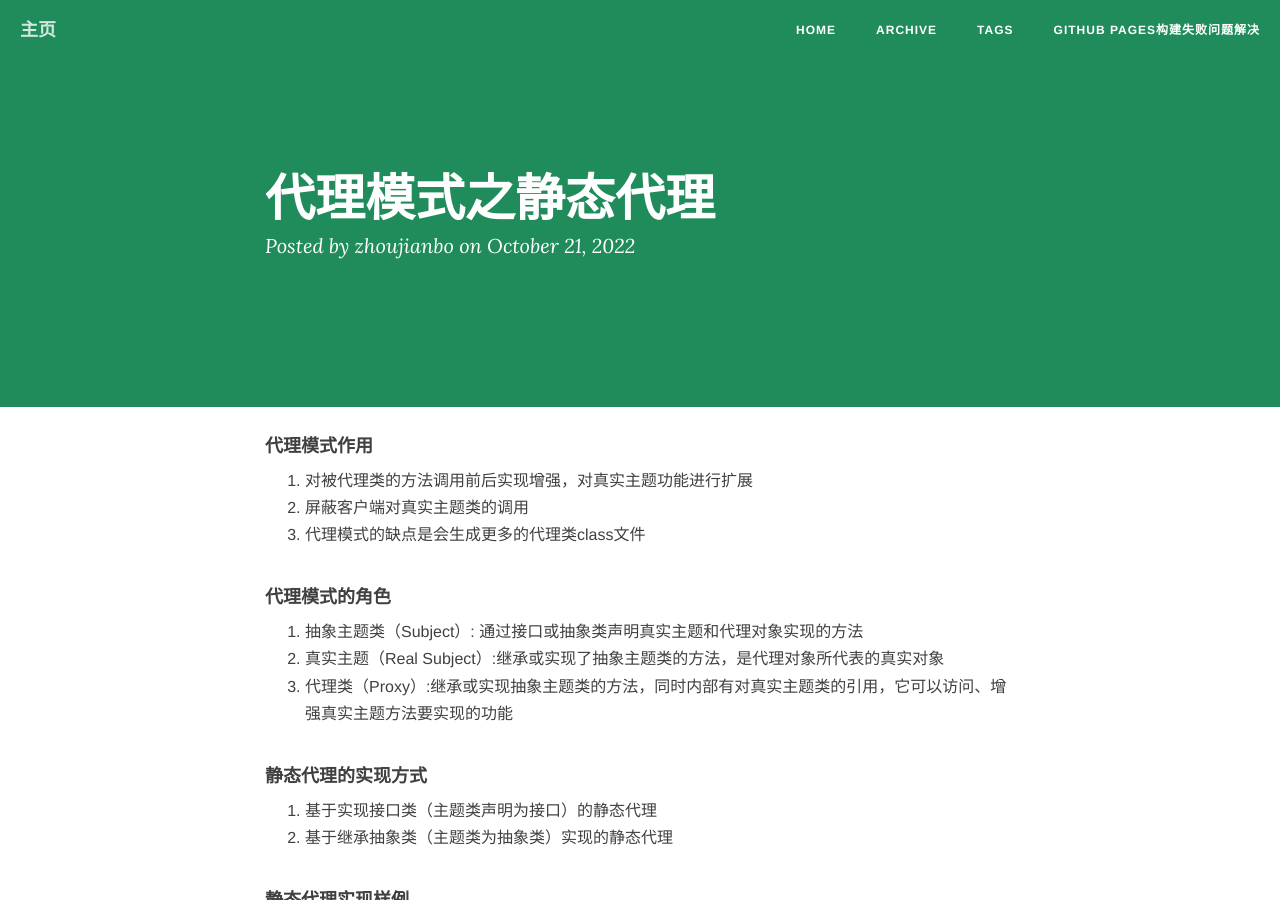
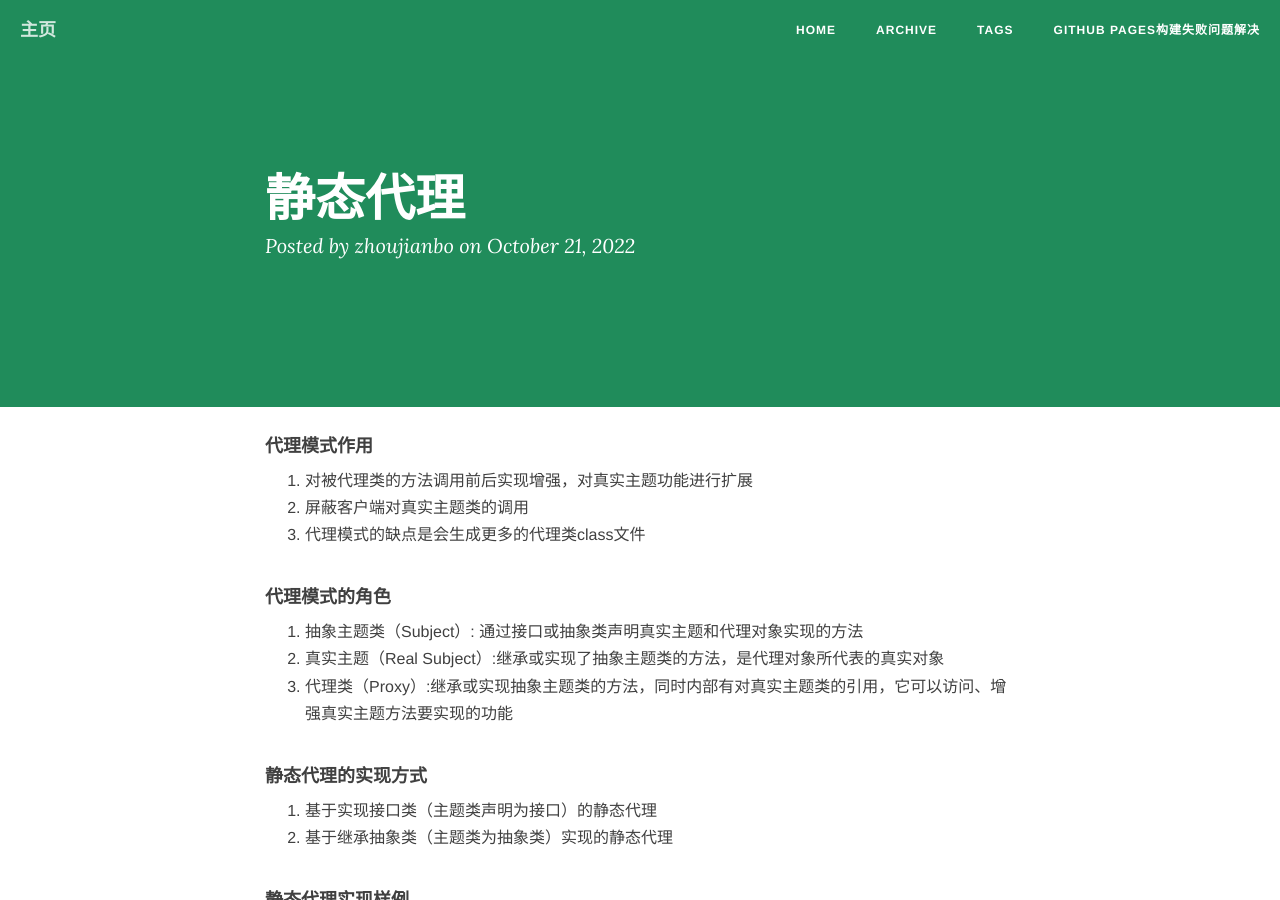
Before and after one commit to ZhouJianBoPro/ZhouJianBoPro.github.io, a Jekyll site: the page built from _posts/2022-10-21-静态代理.md, in a window 1280 px wide and 900 px high. Built offline with Jekyll 4.4.1, drawn with Linux system fonts in a browser that asks for light colours; nearby versions of some CDN libraries; comment, search, counter and statistics services are not loaded.

```diff
--- a/_posts/2022-10-21-代理模式.md
+++ b/_posts/2022-10-21-静态代理.md
@@ -1,6 +1,6 @@
 ---
 layout: post
-title: 代理模式之静态代理
+title: 静态代理
 date: 2022-10-21
 tags: [designMode]
 ---
```
